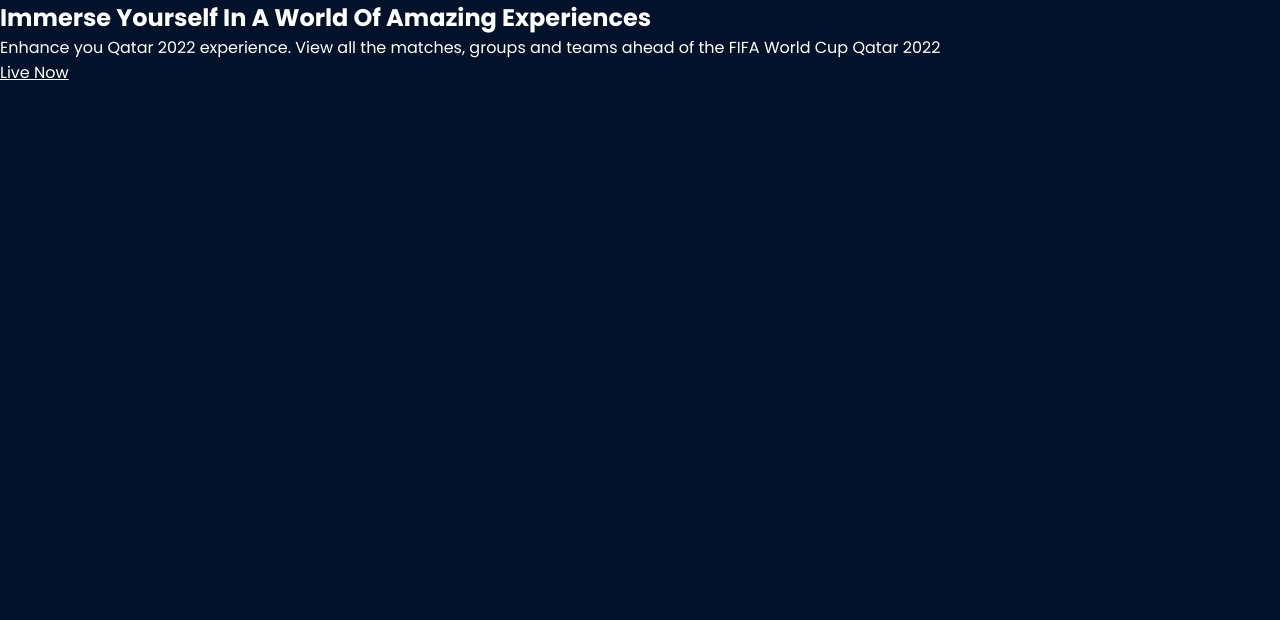
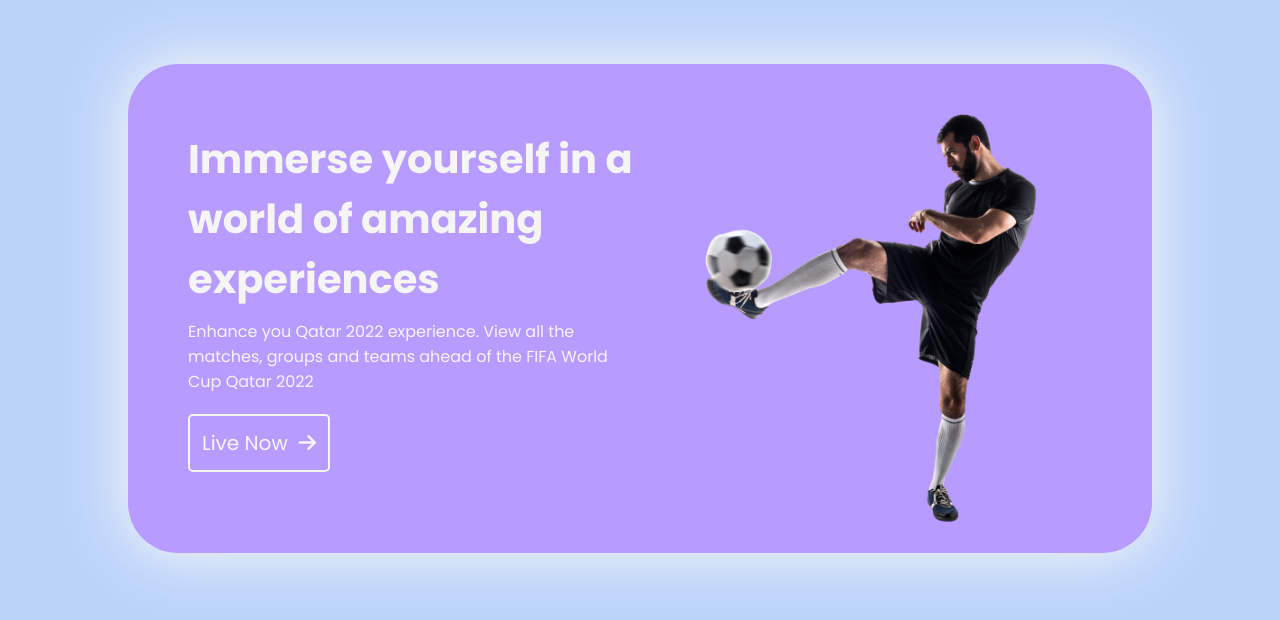
Before and after one commit to Yeshrat-Zerin-Yera/Qatar-2022-Website, a plain HTML site: page index.html in a window 1280 px wide. Drawn offline with Linux system fonts and the light colour scheme.

Commit message:
Banner Section Added

```diff
--- a/index.html
+++ b/index.html
@@ -22,10 +22,13 @@
     <!-- Banner Section -->
     <section class="banner">
         <div class="banner-content">
-            <h1>Immerse Yourself In A World Of Amazing Experiences</h1>
+            <h1>Immerse yourself in a world of amazing experiences</h1>
             <p>Enhance you Qatar 2022 experience. View all the matches, groups and teams ahead of the FIFA World Cup
                 Qatar 2022</p>
-            <a href="">Live Now</a>
+            <a href="">Live Now &nbsp;<i class="fa-solid fa-arrow-right"></i></a>
+        </div>
+        <div class="banner-img">
+            <img src="images/banner-image.png" alt="Image of a football player">
         </div>
     </section>
 </body>
--- a/style.css
+++ b/style.css
@@ -3,9 +3,108 @@
     padding: 0;
     box-sizing: border-box;
     font-family: 'Poppins', sans-serif;
-    color: #ffffff;
+    color: #f5f5f5;
 }
 
 body {
-    background: #03122b;
+    background: #bbd3fb;
 }
+
+.banner {
+    width: 80%;
+    margin: 5% auto 10%;
+    padding: 30px 60px 0;
+    border-radius: 50px;
+    display: flex;
+    justify-content: center;
+    align-items: center;
+    background: #b89bff;
+    box-shadow: 0px 0px 60px 5px #f5f5f5;
+}
+
+.banner-content {
+    flex-basis: 50%;
+    padding-bottom: 5%;
+}
+
+.banner-content h1 {
+    font-size: 60px;
+    font-weight: 700;
+}
+
+.banner-content p {
+    font-size: 16px;
+    font-weight: 400;
+    margin-bottom: 30px;
+    margin-top: 20px;
+}
+
+.banner-content a {
+    font-size: 20px;
+    font-weight: 400;
+    padding: 15px 25px;
+    border-radius: 5px;
+    border: 2px solid #f5f5f5;
+    display: inline-block;
+    text-decoration: none;
+    transition: 1s;
+}
+
+.banner-content a:hover {
+    border: 2px solid #02b4fc;
+    background: #02b4fc;
+}
+
+.banner-img {
+    flex-basis: 50%;
+}
+
+.banner-img img {
+    width: 100%;
+}
+
+@media (max-width:1600px) {
+    .banner h1 {
+        font-size: 40px;
+    }
+
+    .banner-content p {
+        margin-bottom: 20px;
+        margin-top: 10px;
+    }
+
+    .banner a {
+        padding: 12px;
+    }
+}
+
+@media (max-width:1100px) {
+    .banner h1 {
+        font-size: 30px;
+    }
+
+    .banner a {
+        padding: 8px;
+    }
+}
+
+@media (max-width:900px) {
+    .banner {
+        flex-direction: column;
+        text-align: center;
+    }
+
+    .banner a {
+        font-size: 16px;
+    }
+}
+
+@media (max-width:600px) {
+    .banner h1 {
+        font-size: 24px;
+    }
+
+    .banner p {
+        font-size: 14px;
+    }
+}
```
Also changed, not shown: images/Banner Image.png (deleted), images/banner-image.png (added).
